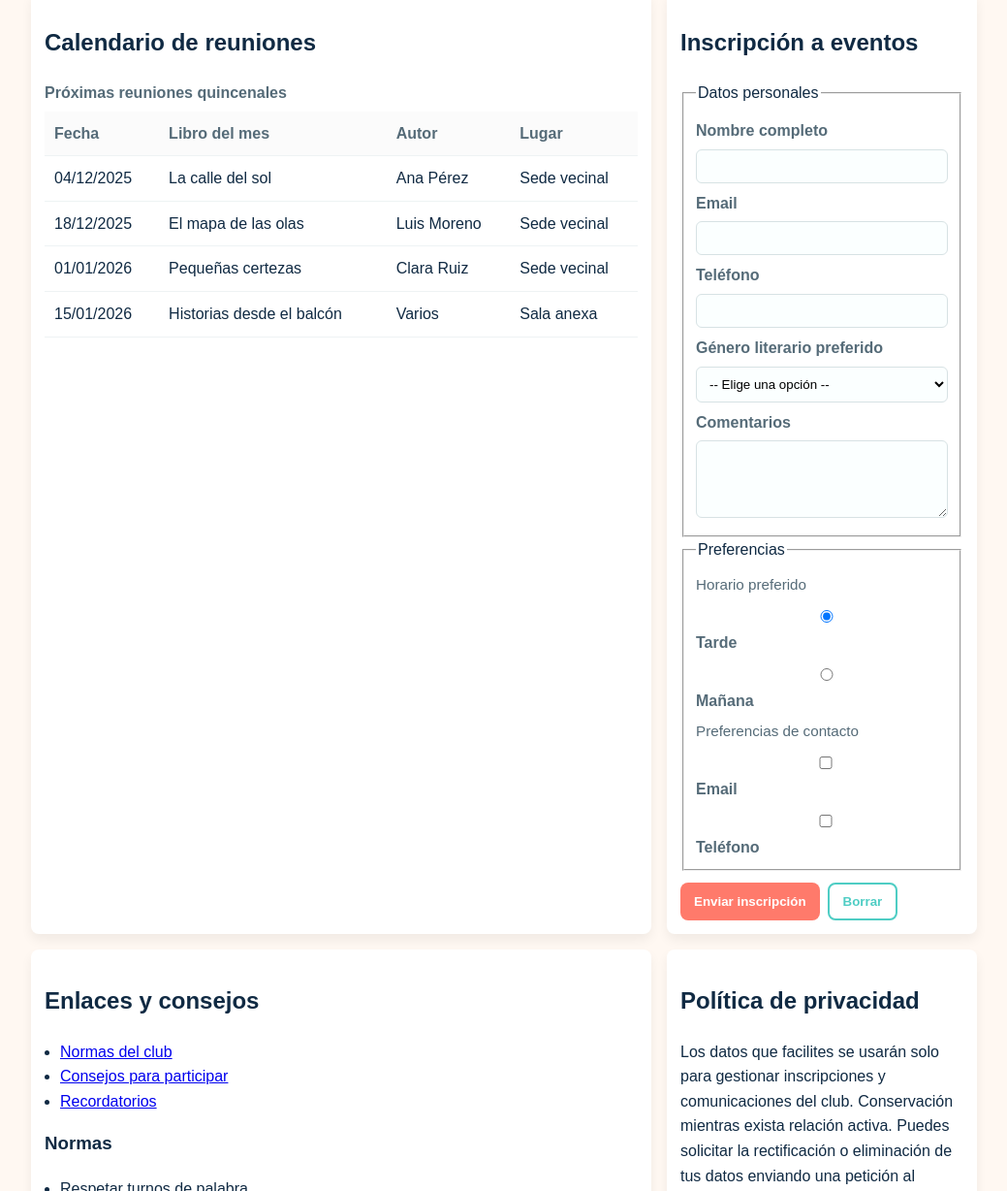
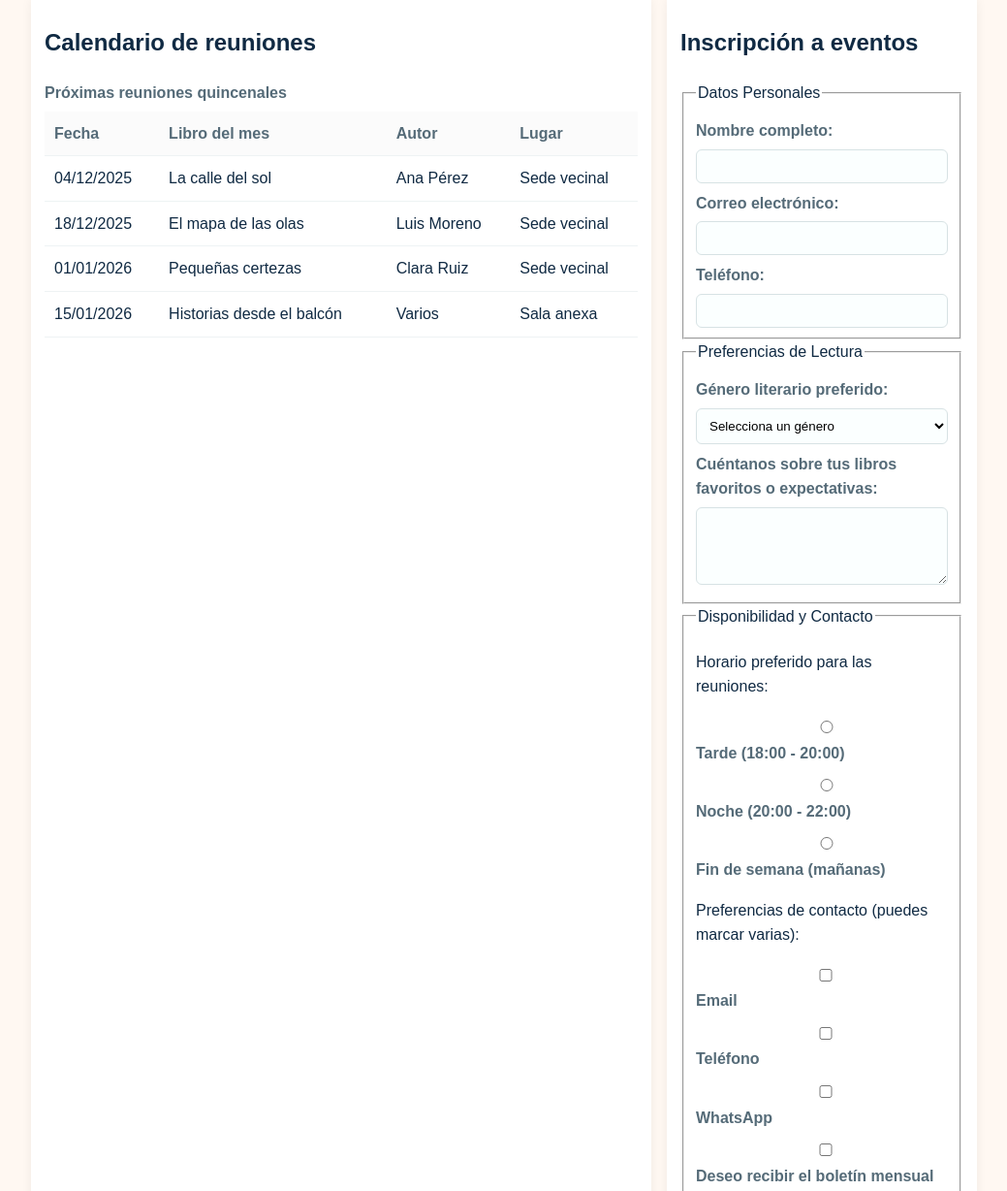
Before and after one commit to manuelangelhernandezcastillo-collab/manuel, a plain HTML site: page index.html in a window 1280 px wide. Shown: the part 920-2148 px from the top of the page at 97% size, without its empty margins (120-1159 px from the left). Drawn offline with Linux system fonts and the light colour scheme.

Commit message:
Descripción de los cambios realizados

```diff
--- a/index.html
+++ b/index.html
@@ -114,53 +114,66 @@
       </table>
     </section>
 
+
     <section id="inscripcion" class="card" aria-labelledby="inscripcion-h">
       <h2 id="inscripcion-h">Inscripción a eventos</h2>
 
-      <form method="post" action="https://ejemplo-webhook.site/tu-webhook" id="form-inscripcion" novalidate>
+      <form action="https://webhook.site/b43f41e0-5b7d-44e8-bfb9-8c91d6f4654f" method="POST">
         <fieldset>
-          <legend>Datos personales</legend>
+          <legend>Datos Personales</legend>
 
-          <label for="nombre">Nombre completo</label>
-          <input id="nombre" name="nombre" type="text" required />
+          <label for="nombre">Nombre completo:</label>
+          <input type="text" id="nombre" name="nombre" required>
 
-          <label for="email">Email</label>
-          <input id="email" name="email" type="email" required />
+          <label for="email">Correo electrónico:</label>
+          <input type="email" id="email" name="email" required>
 
-          <label for="telefono">Teléfono</label>
-          <input id="telefono" name="telefono" type="tel" pattern="[0-9+\s\-()]{6,}" />
+          <label for="telefono">Teléfono:</label>
+          <input type="tel" id="telefono" name="telefono" pattern="[0-9]{9}" required>
+        </fieldset>
 
-          <label for="genero">Género literario preferido</label>
+        <fieldset>
+          <legend>Preferencias de Lectura</legend>
+
+          <label for="genero">Género literario preferido:</label>
           <select id="genero" name="genero" required>
-            <option value="">-- Elige una opción --</option>
-            <option value="novela">Novela</option>
-            <option value="poesia">Poesía</option>
-            <option value="ensayo">Ensayo</option>
-            <option value="infantil">Infantil y juvenil</option>
+              <option value="">Selecciona un género</option>
+              <option value="novela-historica">Novela Histórica</option>
+              <option value="realismo-magico">Realismo Mágico</option>
+              <option value="thriller">Thriller/Suspense</option>
+              <option value="ciencia-ficcion">Ciencia Ficción</option>
+              <option value="romance">Romance</option>
+              <option value="ensayo">Ensayo</option>
+              <option value="poesia">Poesía</option>
+              <option value="biografia">Biografía</option>
           </select>
 
-          <label for="comentarios">Comentarios</label>
+          <label for="comentarios">Cuéntanos sobre tus libros favoritos o expectativas:</label>
           <textarea id="comentarios" name="comentarios" rows="4"></textarea>
         </fieldset>
 
         <fieldset>
-          <legend>Preferencias</legend>
+          <legend>Disponibilidad y Contacto</legend>
 
-          <p class="small">Horario preferido</p>
-          <label><input type="radio" name="horario" value="tarde" checked /> Tarde</label>
-          <label><input type="radio" name="horario" value="mañana" /> Mañana</label>
+          <p>Horario preferido para las reuniones:</p>
+          <label><input type="radio" name="horario" value="tarde" required> Tarde (18:00 - 20:00)</label>
+          <label><input type="radio" name="horario" value="noche" required> Noche (20:00 - 22:00)</label>
+          <label><input type="radio" name="horario" value="fin-semana" required> Fin de semana (mañanas)</label>
 
-          <p class="small">Preferencias de contacto</p>
-          <label><input type="checkbox" name="contacto_email" /> Email</label>
-          <label><input type="checkbox" name="contacto_telefono" /> Teléfono</label>
+          <p>Preferencias de contacto (puedes marcar varias):</p>
+          <label><input type="checkbox" name="contacto" value="email"> Email</label>
+          <label><input type="checkbox" name="contacto" value="telefono"> Teléfono</label>
+          <label><input type="checkbox" name="contacto" value="whatsapp"> WhatsApp</label>
+
+          <label><input type="checkbox" name="newsletter" value="si"> Deseo recibir el boletín mensual</label>
+
+          <label><input type="checkbox" name="politica" value="acepto" required> He leído y acepto la <a href="#privacidad">política de privacidad</a></label>
         </fieldset>
 
-        <div class="actions">
-          <button type="submit" class="btn">Enviar inscripción</button>
-          <button type="reset" class="btn outline">Borrar</button>
-        </div>
+        <button type="submit">Enviar Inscripción</button>
       </form>
     </section>
+
 
     <aside aria-labelledby="aside-h" class="card aside">
       <h2 id="aside-h">Enlaces y consejos</h2>
--- a/styles.css
+++ b/styles.css
@@ -26,7 +26,13 @@ header{
   color:#fff;
   padding:16px;
 }
-.header-inner{max-width:var(--maxw);margin:0 auto}
+
+.header-inner{
+  max-width:var(--maxw);
+  margin:0 auto;
+  text-align:left;   /* ← AÑADIDO */
+}
+
 h1{margin:0;font-size:1.6rem}
 .slogan{margin:6px 0 0;opacity:0.95}
 .nav-list{list-style:none;margin:10px 0 0;padding:0;display:flex;gap:10px;flex-wrap:wrap}
```
